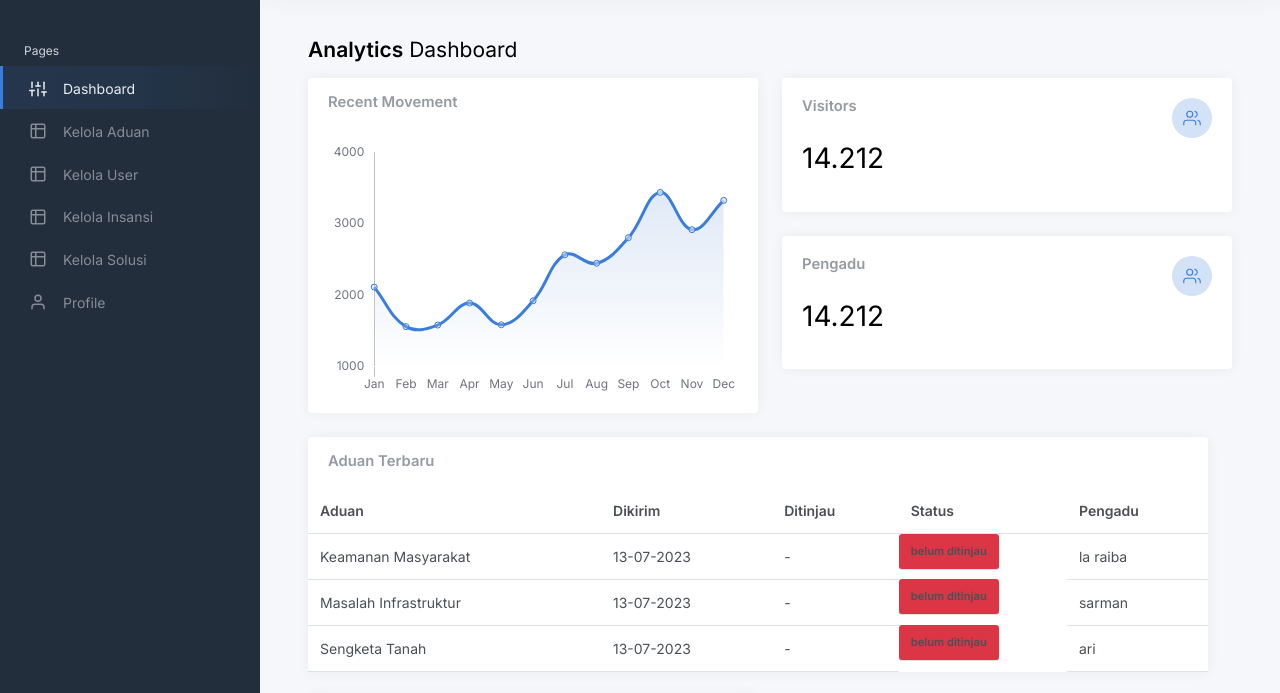
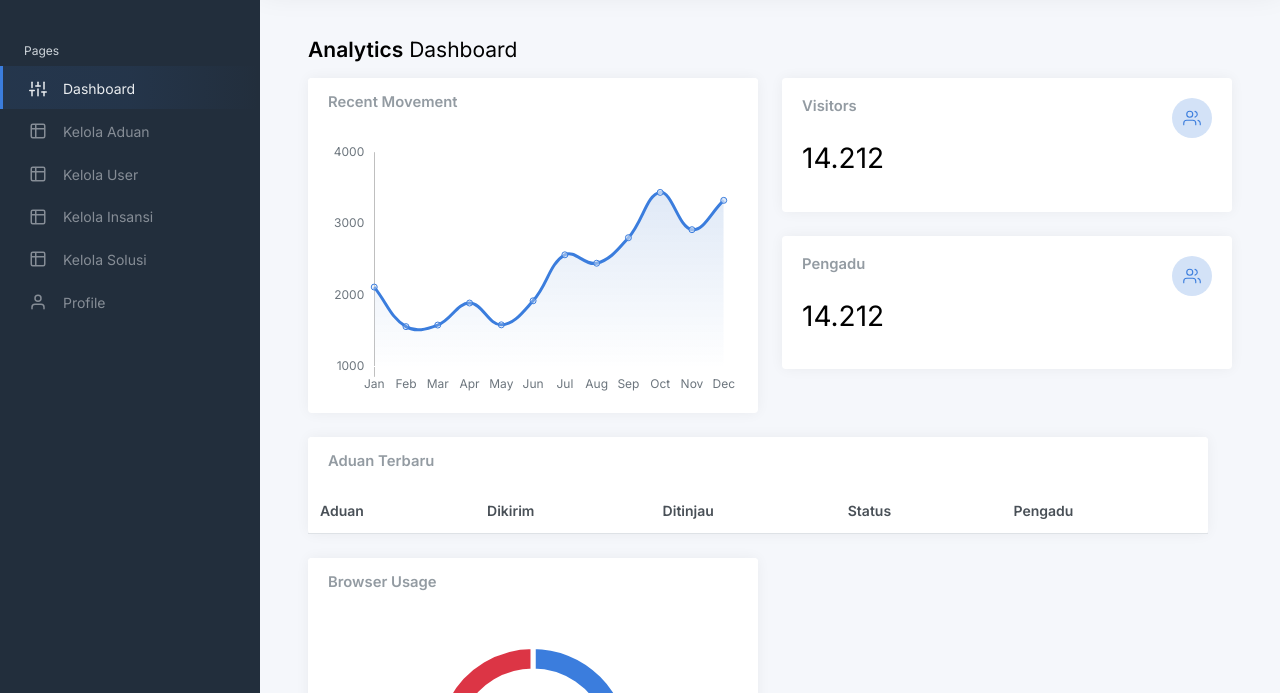
Before and after one commit to ArifLaode/desa_mata, a website: page admin/dashboard.html in a window 1280 px wide. Shown: the part 76-769 px from the top of the page. Drawn offline with nearby package versions, Linux system fonts and the light colour scheme; no server answers.

Commit message:
Update dashboard.html

```diff
--- a/admin/dashboard.html
+++ b/admin/dashboard.html
@@ -2634,27 +2634,6 @@
                                             </tr>
                                         </thead>
                                         <tbody id="data-aduan">
-                                            <tr>
-                                                <td>Keamanan Masyarakat</td>
-                                                <td class="d-none d-xl-table-cell">13-07-2023</td>
-                                                <td class="d-none d-xl-table-cell">-</td>
-                                                <td class="badge bg-danger">belum ditinjau</td>
-                                                <td class="d-none d-md-table-cell">la raiba</td>
-                                            </tr>
-                                            <tr>
-                                                <td>Masalah Infrastruktur</td>
-                                                <td class="d-none d-xl-table-cell">13-07-2023</td>
-                                                <td class="d-none d-xl-table-cell">-</td>
-                                                <td class="badge bg-danger">belum ditinjau</td>
-                                                <td class="d-none d-md-table-cell">sarman</td>
-                                            </tr>
-                                            <tr>
-                                                <td>Sengketa Tanah</td>
-                                                <td class="d-none d-xl-table-cell">13-07-2023</td>
-                                                <td class="d-none d-xl-table-cell">-</td>
-                                                <td class="badge bg-danger">belum ditinjau</td>
-                                                <td class="d-none d-md-table-cell">ari</td>
-                                            </tr>
                                         </tbody>
                                     </table>
                                 </div>
```
